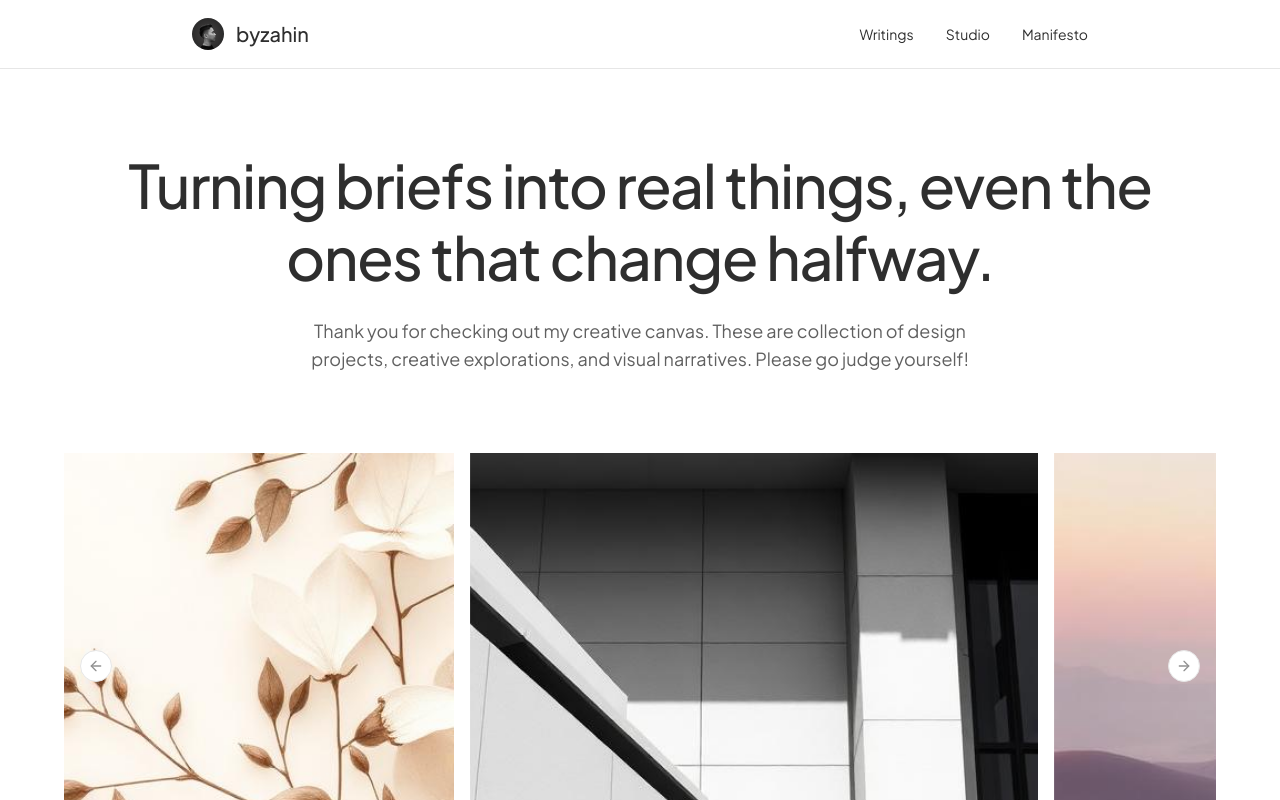
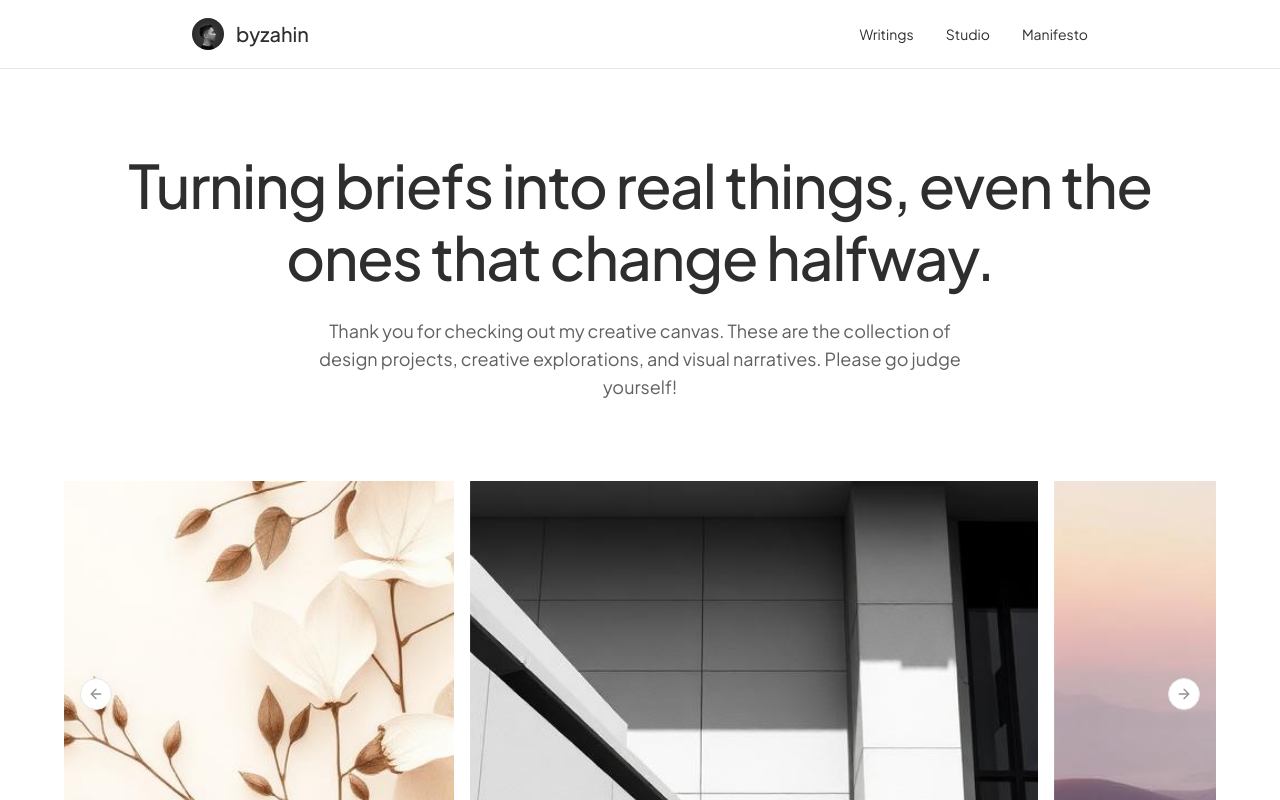
Before and after one commit to zhnsyhrn/nobodyessay, a React (Vite) app: page /studio in a window 1280 px wide. Shown: the top 800 px of the page. Built offline with nearby package versions, Linux system fonts and the light colour scheme; a web font is replaced by a local one.

Commit message:
Visual edit in Lovable
Edited UI in Lovable

```diff
--- a/src/pages/Studio.tsx
+++ b/src/pages/Studio.tsx
@@ -45,7 +45,7 @@ const Studio = () => {
         }}>Turning briefs into real things, even the ones that change halfway.</h1>
           <p className="font-display text-base sm:text-lg max-w-2xl mx-auto leading-relaxed" style={{
           color: '#606060'
-        }}>Thank you for checking out my creative canvas. These are collection of design projects, creative explorations, and visual narratives. Please go judge yourself!</p>
+        }}>Thank you for checking out my creative canvas. These are the collection of design projects, creative explorations, and visual narratives. Please go judge yourself!</p>
         </div>
       </section>
 
```
